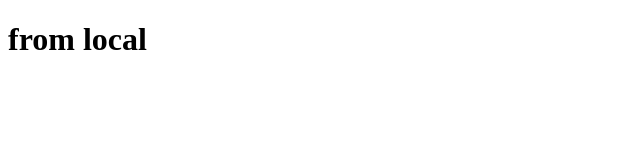
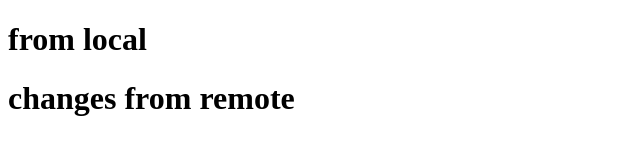
Before and after one commit to jamesjkim88/GitTest, a plain HTML site: page index.html in a window 1280 px wide. Shown: the whole page, without its empty margins (0-640 px from the left). Drawn offline with Linux system fonts and the light colour scheme.

Commit message:
updated from remote

```diff
--- a/index.html
+++ b/index.html
@@ -6,5 +6,6 @@
 </head>
 <body>
     <h1>from local</h1>
+    <h1>changes from remote</h1>
 </body>
 </html>
```
